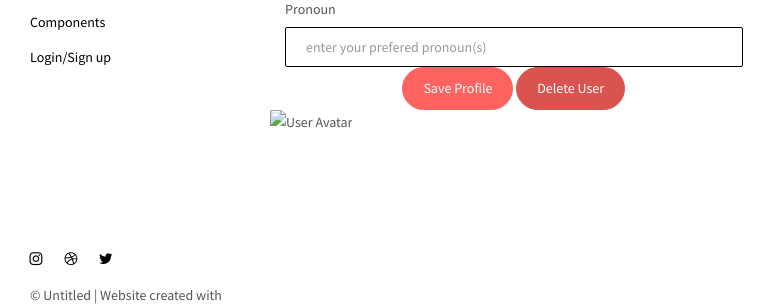
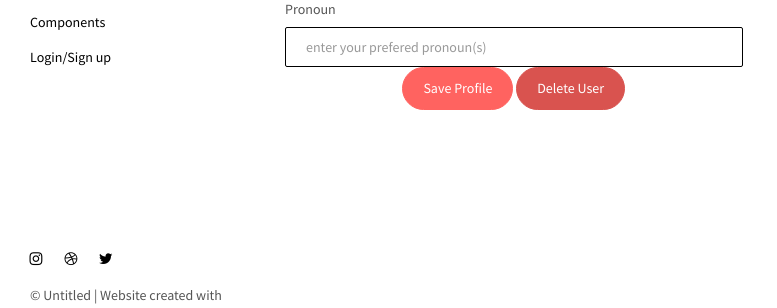
Before and after one commit to yshyshyshyshysh/AI_PictureBooks_Web, a Flask app: page /profile in a window 1280 px wide; the page is wider, and only the part inside the window is pictured. Shown: the part 425-733 px from the top of that part, without its empty margins (0-777 px from the left). Run offline with Flask 3, Linux system fonts and the light colour scheme; some libraries are stand-ins or nearby versions.

Commit message:
delete something ugly

```diff
--- a/website/templates/profile.html
+++ b/website/templates/profile.html
@@ -115,22 +115,7 @@
   </div>
 
 
-<!-- Add your site or app content here -->
-<div id="profile">
-  <img id="avatar" src="" alt="User Avatar">
-  <p id="intro"></p>
-</div>
 
-<div class="hero-full-wrapper">
-  <div class="grid">
-    <div class="gutter-sizer"></div>
-    <div class="grid-sizer"></div>
-
-
-
-    <!-- 更多的故事图片 -->
-  </div>
-</div>
 
 </main>
 
```
